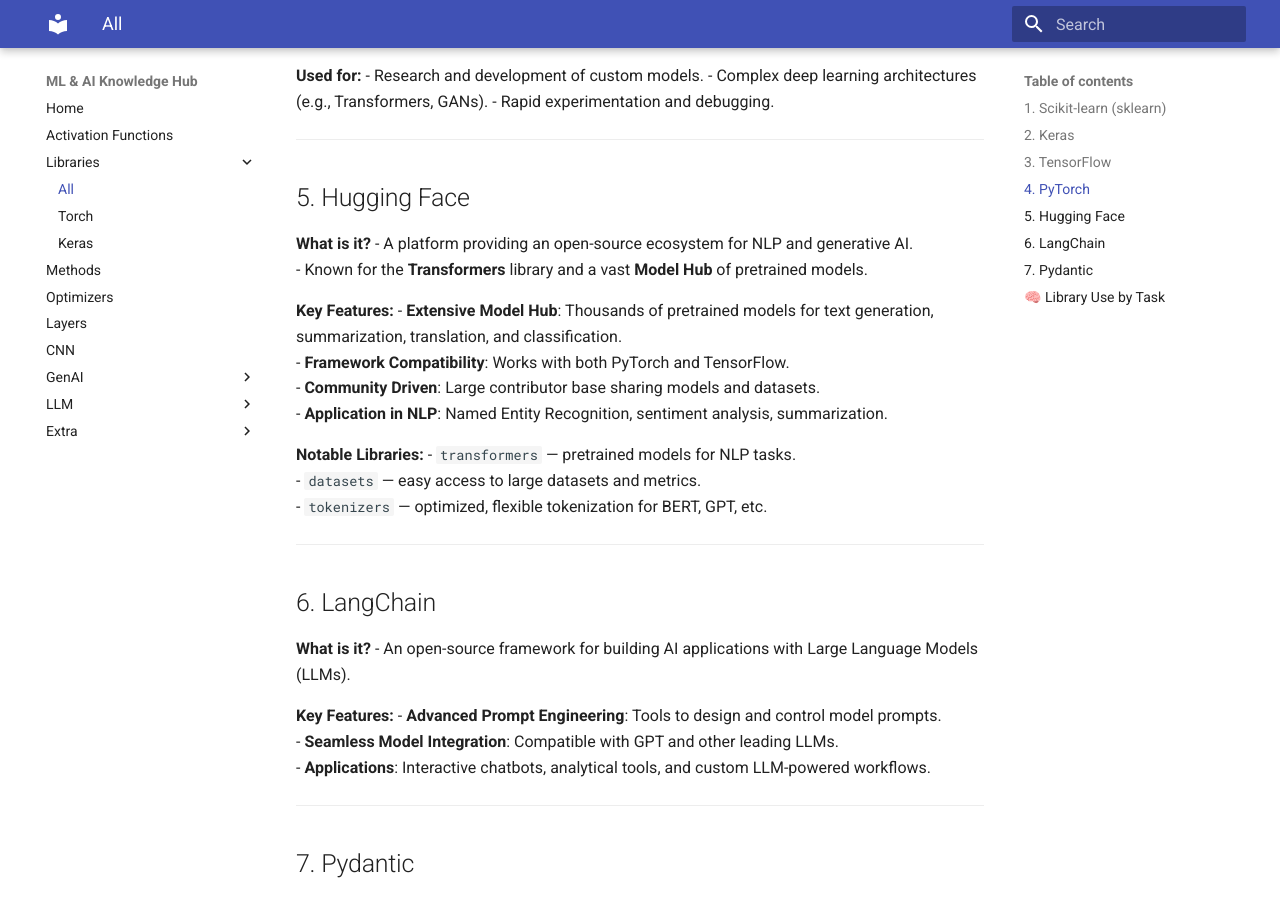
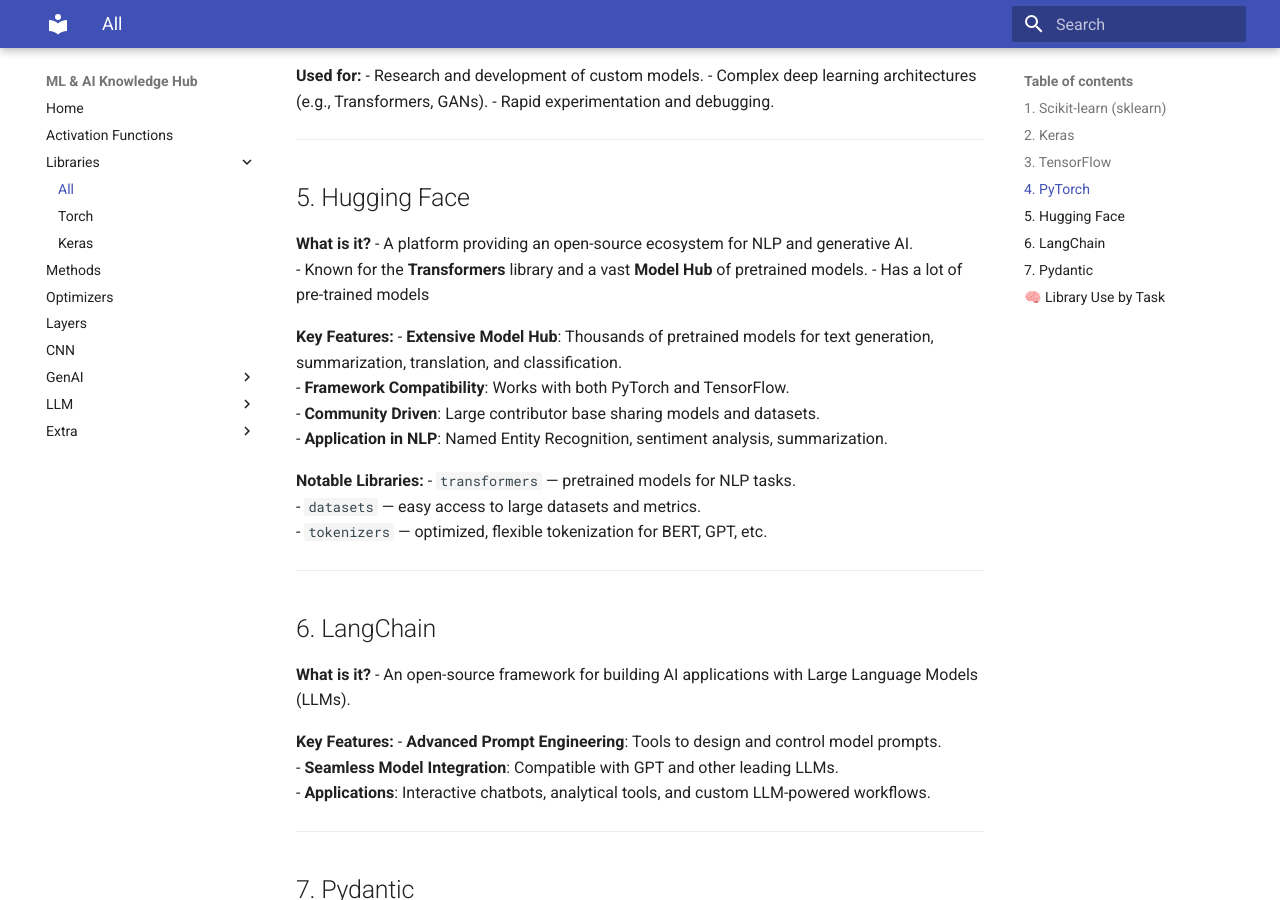
Before and after one commit to Medyan-Naser/machine_learning_projects, an MkDocs documentation site: the page built from docs/Libraries/libraries.md, in a window 1280 px wide and 900 px high, scrolled down 1058 px. Built offline with MkDocs 1.6.1 and Material for MkDocs 9.7.7, drawn with Linux system fonts in a browser that asks for light colours.

Commit message:
modification for Hugging Face

```diff
--- a/docs/Libraries/libraries.md
+++ b/docs/Libraries/libraries.md
@@ -61,6 +61,7 @@
 **What is it?**
 - A platform providing an open-source ecosystem for NLP and generative AI.
 - Known for the **Transformers** library and a vast **Model Hub** of pretrained models.
+- Has a lot of pre-trained models
 
 **Key Features:**
 - **Extensive Model Hub**: Thousands of pretrained models for text generation, summarization, translation, and classification.
```
